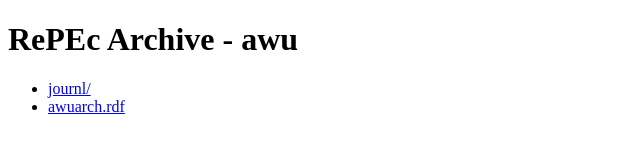
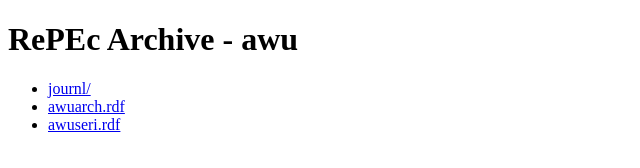
Before and after one commit to bulletinofpe/RePEc, a plain HTML site: page RePEc/awu/index.html in a window 1280 px wide. Shown: the full height of the page, 0-640 px from the left. Drawn offline with Linux system fonts and the light colour scheme.

Commit message:
Update index.html

```diff
--- a/RePEc/awu/index.html
+++ b/RePEc/awu/index.html
@@ -8,6 +8,7 @@
     <ul>
         <li><a href="journl/">journl/</a></li>
         <li><a href="awuarch.rdf">awuarch.rdf</a></li>
+        <li><a href="awuseri.rdf">awuseri.rdf</a></li>
     </ul>
 </body>
 </html>
```
